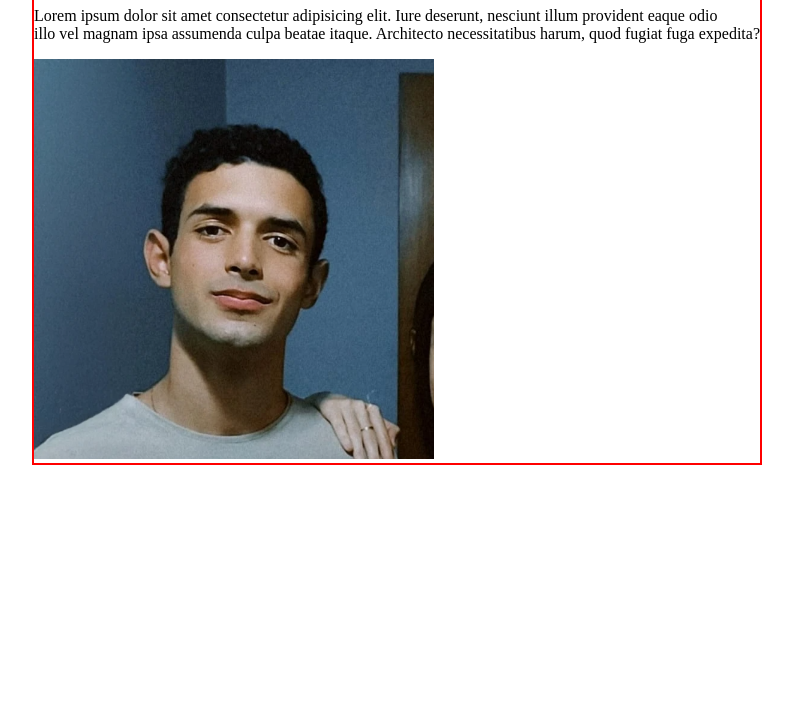
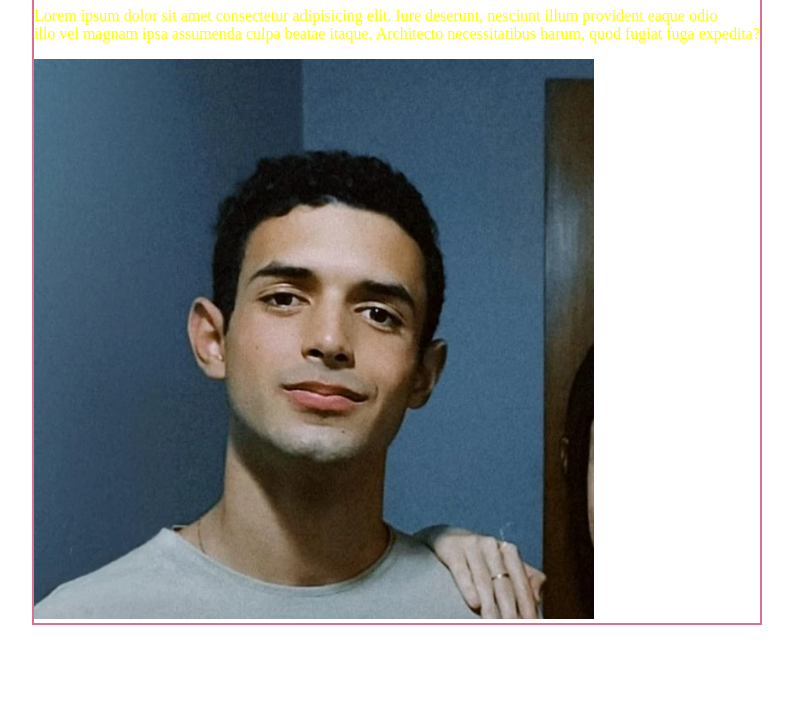
Before and after one commit to Boraazix/LearningJS, a plain HTML site: page index.html in a window 1280 px wide. Shown: the part 83-800 px from the top of the page, without its empty margins (243-1036 px from the left). Drawn offline with Linux system fonts and the light colour scheme.

Commit message:
manipulando o DOM

```diff
--- a/index.html
+++ b/index.html
@@ -1,17 +1,46 @@
 <!DOCTYPE html>
 <html lang="en">
+
 <head>
     <meta charset="UTF-8">
     <meta name="viewport" content="width=device-width, initial-scale=1.0">
     <title>Java Script Tests</title>
     <link rel="stylesheet" href="style.css">
 </head>
+
 <body>
     <div class="container">
         <h1>Russell Edward Timóteo Torres</h1>
-        <p>Lorem ipsum dolor sit amet consectetur adipisicing elit. Iure deserunt, nesciunt illum provident eaque odio<br>
-        illo vel magnam ipsa assumenda culpa beatae itaque. Architecto necessitatibus harum, quod fugiat fuga expedita?</p>
+        <p id="paragraph">Lorem ipsum dolor sit amet consectetur adipisicing elit. Iure deserunt, nesciunt illum provident eaque
+            odio<br>
+            illo vel magnam ipsa assumenda culpa beatae itaque. Architecto necessitatibus harum, quod fugiat fuga
+            expedita?</p>
         <img id="foto" src="1.png" alt="foto de Russell">
+        <script>
+            // modificando o DOM
+            let num = 0;
+            function h1name() {
+                const h = window.document.getElementsByTagName('h1');
+                const hnew = (h && h[0] ? h[0] : null);
+                hnew.innerText = 'Hola';
+                const c = window.document.getElementsByClassName('container');
+                const cnew = (c && c[0] ? c[0] : null);
+                cnew.style.border='blue solid 2px';
+                const p = window.document.getElementById('paragraph');
+                p.style.color='lime';
+                const f = window.document.querySelector('#foto');
+                f.style.width='30rem';
+                setTimeout(h2name, 1000, hnew, cnew, p, f);
+            }
+            function h2name(hnew, cnew, p, f) {
+                hnew.innerHTML = '<i>Hola</i>';
+                cnew.style.border='palevioletred solid 2px';
+                p.style.color='yellow';
+                f.style.width='35rem';
+            }
+            setInterval(h1name, 2000);
+        </script>
     </div>
 </body>
+
 </html>
```
